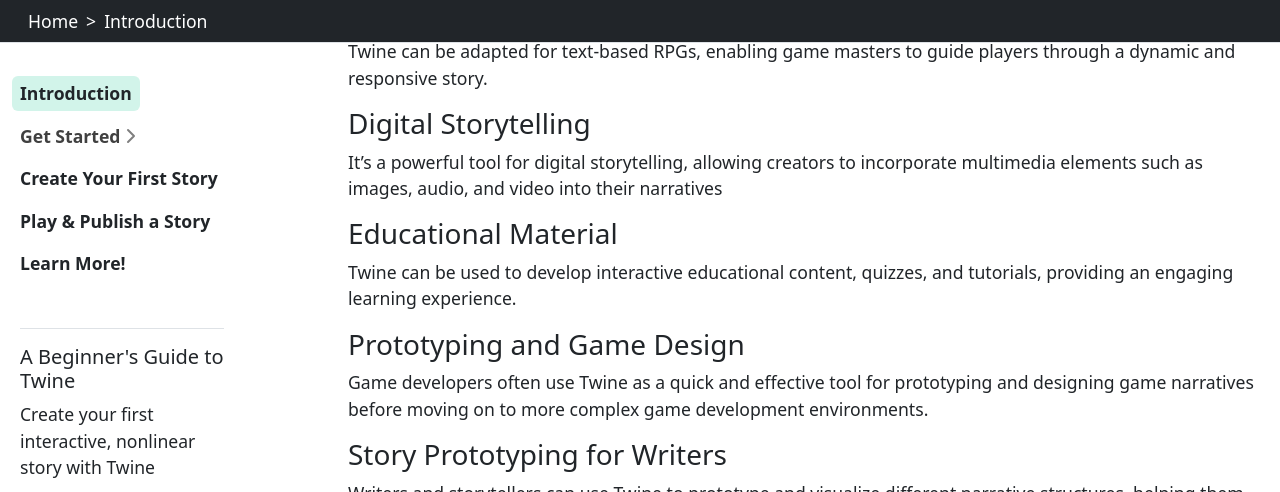
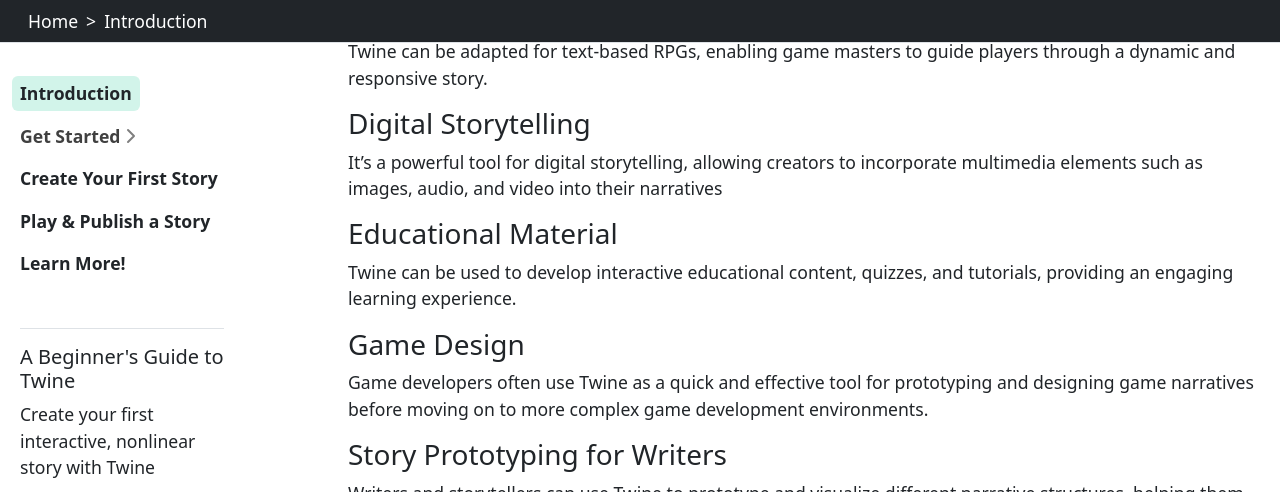
Before and after one commit to YBCGitHubby/TwineToolGuide, a Jekyll site: the page built from content/intro.md, in a window 1280 px wide and 900 px high, scrolled down 487 px, cut to the strip 0-492 px from the top of the window. Built offline with Jekyll 4.4.1, drawn with Linux system fonts in a browser that asks for light colours.

Commit message:
Update intro.md

```diff
--- a/content/intro.md
+++ b/content/intro.md
@@ -23,7 +23,7 @@ It's a powerful tool for digital storytelling, allowing creators to incorporate
 
 Twine can be used to develop interactive educational content, quizzes, and tutorials, providing an engaging learning experience.
 
-### Prototyping and Game Design
+### Game Design
 
 Game developers often use Twine as a quick and effective tool for prototyping and designing game narratives before moving on to more complex game development environments.
 
```
